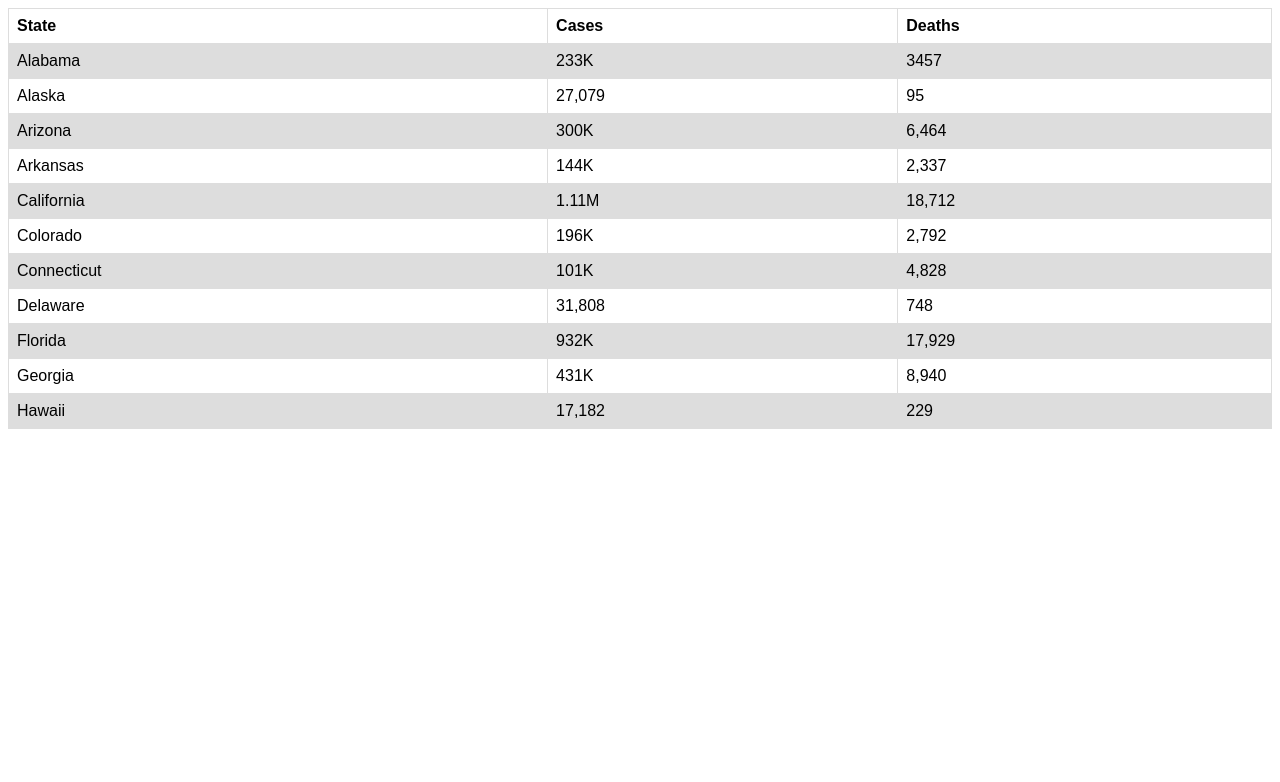
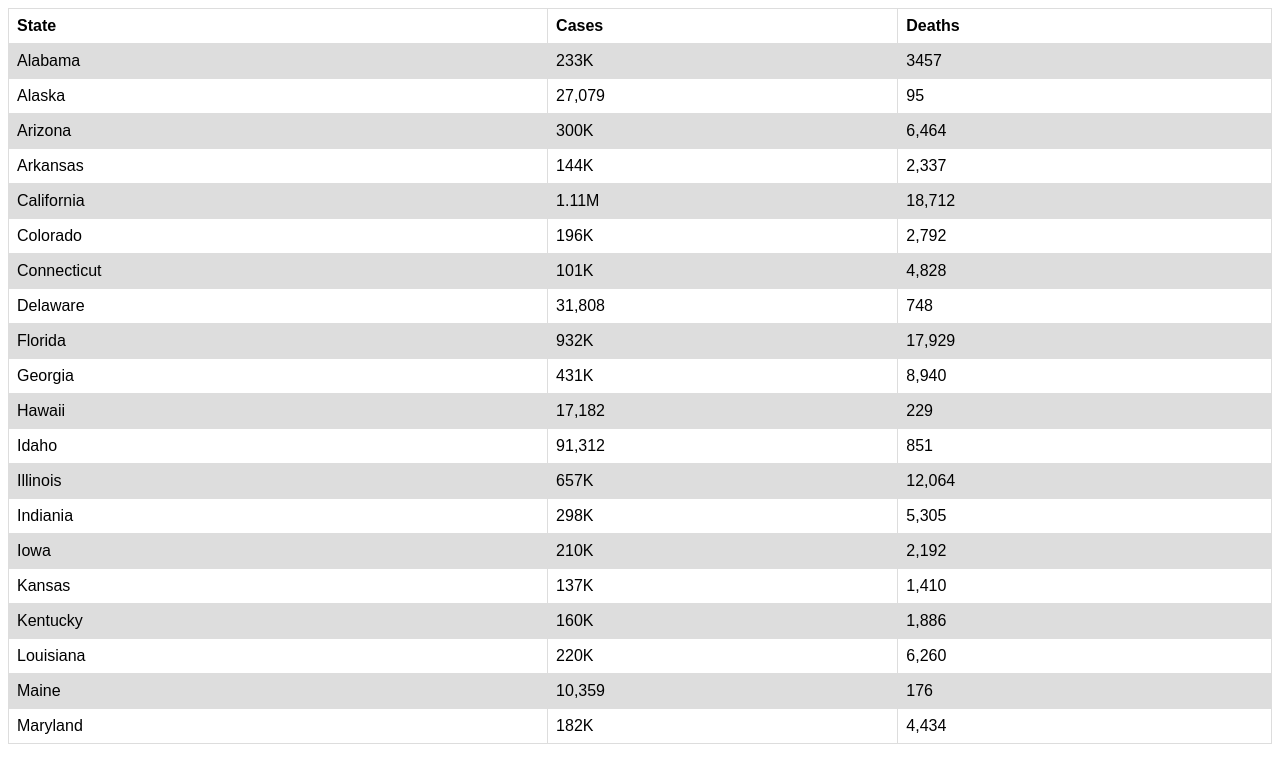
Before and after one commit to jsingh70/Milestone, a plain HTML site: page index.html in a window 1280 px wide. Drawn offline with Linux system fonts and the light colour scheme.

Commit message:
Update index.html
Added more states

```diff
--- a/index.html
+++ b/index.html
@@ -88,6 +88,61 @@ tr:nth-child(even) {
     <td>17,182</td>
     <td>229</td>
   </tr>
+
+  <tr>
+    <td>Idaho</td>
+    <td>91,312</td>
+    <td>851</td>
+  </tr>
+
+  <tr>
+    <td>Illinois</td>
+    <td>657K</td>
+    <td>12,064</td>
+  </tr>
+
+  <tr>
+    <td>Indiania</td>
+    <td>298K</td>
+    <td>5,305</td>
+  </tr>
+
+  <tr>
+    <td>Iowa</td>
+    <td>210K</td>
+    <td>2,192</td>
+  </tr>
+
+  <tr>
+    <td>Kansas</td>
+    <td>137K</td>
+    <td>1,410</td>
+  </tr>
+
+  <tr>
+    <td>Kentucky</td>
+    <td>160K</td>
+    <td>1,886</td>
+  </tr>
+
+  <tr>
+    <td>Louisiana</td>
+    <td>220K</td>
+    <td>6,260</td>
+  </tr>
+
+  <tr>
+    <td>Maine</td>
+    <td>10,359</td>
+    <td>176</td>
+  </tr>
+
+  <tr>
+    <td>Maryland</td>
+    <td>182K</td>
+    <td>4,434</td>
+  </tr>
+
 </table>
 </body>
 </html>
```
